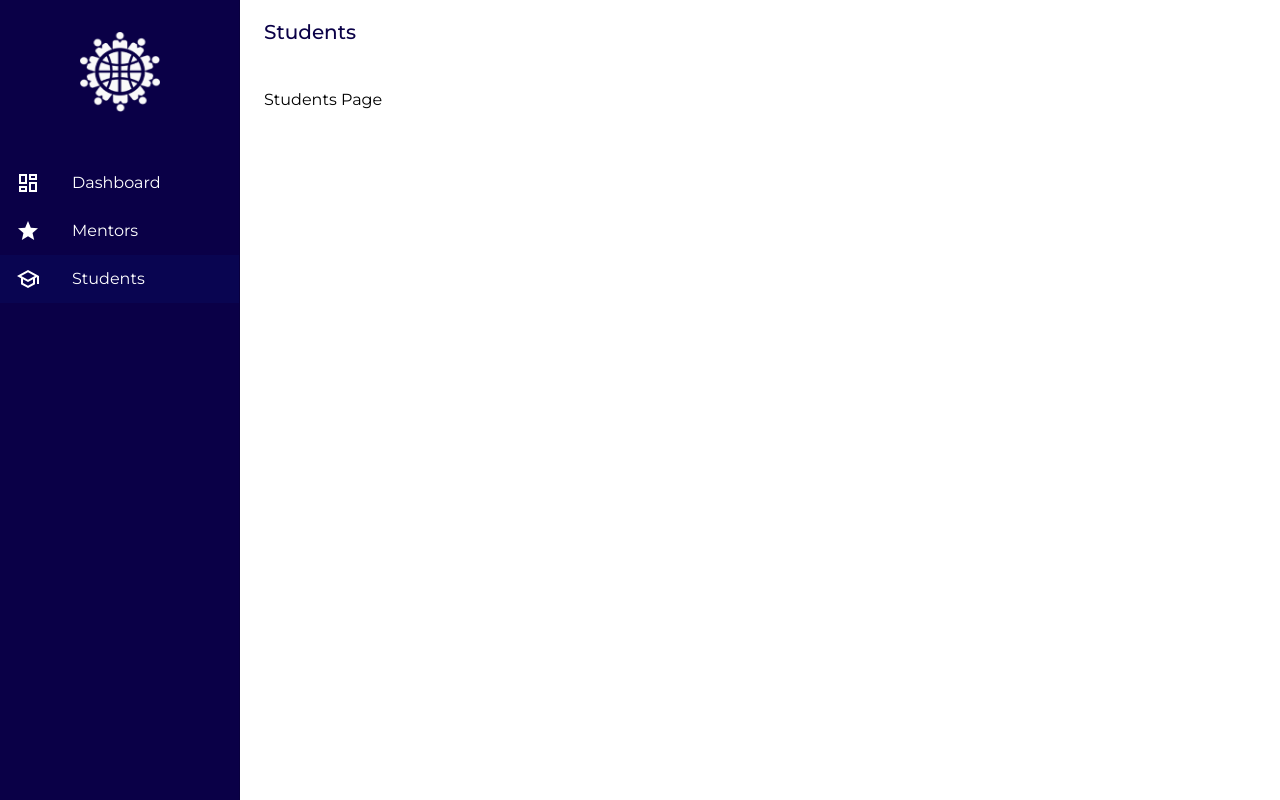
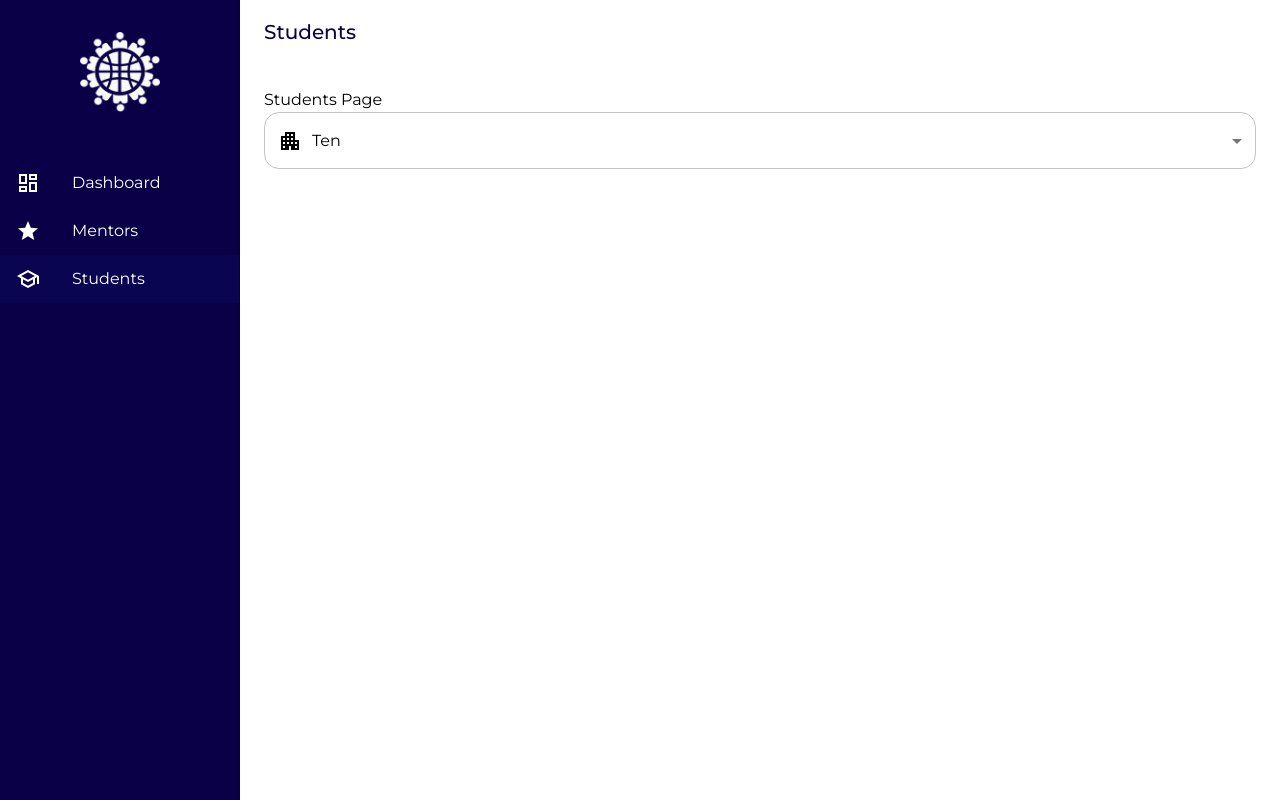
Before and after one commit to MentorsWithoutBorders/mwb-partners-admin, a Next.js app: page /app/students in a window 1280 px wide. Built offline with nearby package versions, Linux system fonts and the light colour scheme.

Commit message:
Issue #19 - Start implementation of Dropdown Menu

```diff
--- a/src/pages/app/students.tsx
+++ b/src/pages/app/students.tsx
@@ -1,9 +1,56 @@
+import ApartmentIcon from '@mui/icons-material/Apartment'
+import {
+  FormControl,
+  FormHelperText,
+  MenuItem,
+  Select,
+  SelectChangeEvent
+} from '@mui/material'
+import { useState } from 'react'
+
 import { DashboardLayout } from '@/containers/dashboard/DashboardLayout'
 
+const items = [
+  { value: 10, label: 'Ten' },
+  { value: 20, label: 'Twenty' },
+  { value: 30, label: 'Thirty' },
+  { value: 40, label: 'Fourty' }
+]
+
 export default function StudentsPage() {
+  const [age, setAge] = useState<number>(10)
+
+  const handleChange = (event: SelectChangeEvent<number>) => {
+    setAge(Number(event.target.value))
+  }
+
+  const menuItems = items.map((item) => {
+    const selected = item.value === age
+    const style = selected ? { display: 'none' } : {}
+
+    return (
+      <MenuItem value={item.value} style={style} key={item.value}>
+        <div style={{ display: 'flex', alignItems: 'center' }}>
+          {selected && <ApartmentIcon style={{ marginRight: '10px' }} />}
+          <div>{item.label}</div>
+        </div>
+      </MenuItem>
+    )
+  })
+
   return (
     <DashboardLayout title="Students">
       <div>Students Page</div>
+
+      <FormControl fullWidth>
+        <Select
+          value={age}
+          onChange={handleChange}
+          style={{ borderRadius: '15px' }}
+        >
+          {menuItems}
+        </Select>
+      </FormControl>
     </DashboardLayout>
   )
 }
```
